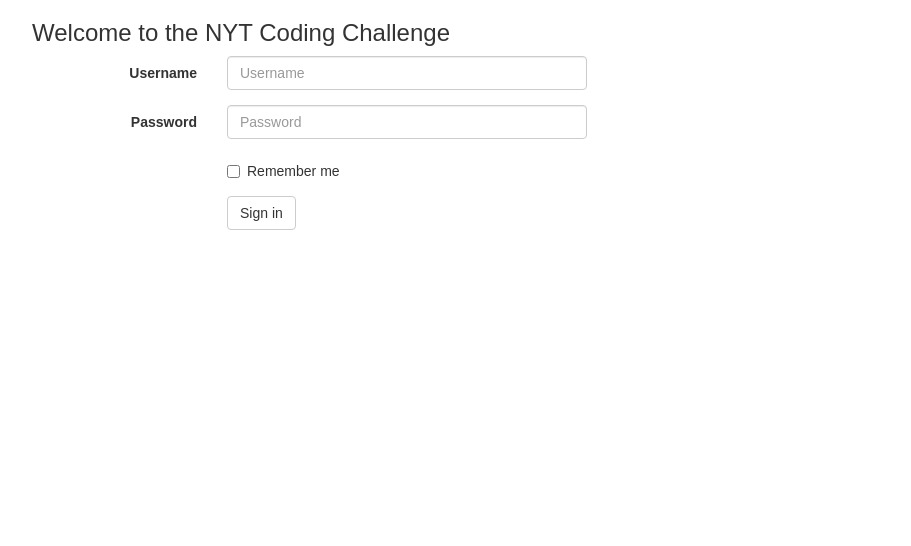
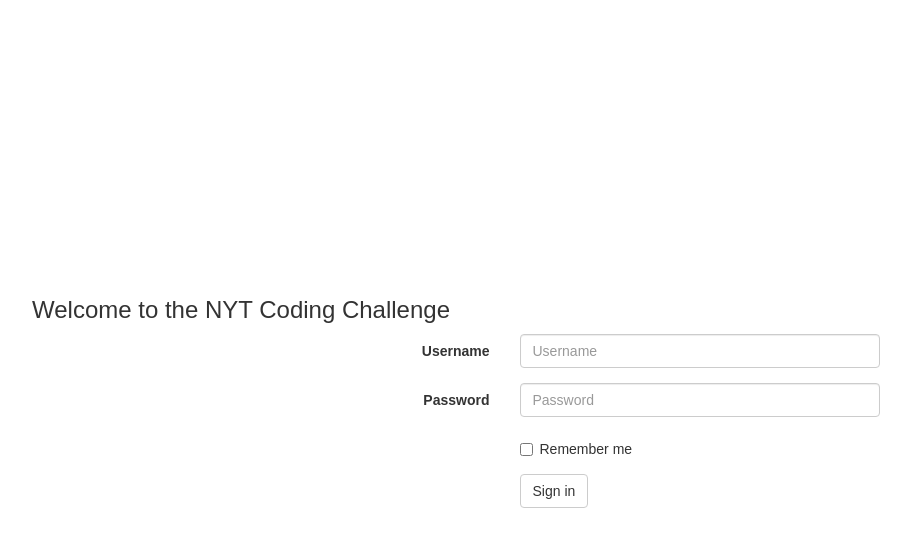
Before and after one commit to caitp222/login-registration, a React (Create React App) app: page / in a window 1280 px wide. Shown: the top 546 px of the page, without its empty margins (38-949 px from the left). Built offline with nearby package versions, Linux system fonts and the light colour scheme.

Commit message:
Center form horiz and vertically, need to center headlines

```diff
--- a/src/components/FormEmailInput.js
+++ b/src/components/FormEmailInput.js
@@ -10,7 +10,7 @@
 
 const EmailInput = () => (
   <FormGroup controlId="formHorizontalEmail">
-    <Col componentClass={ControlLabel} sm={2}>
+    <Col componentClass={ControlLabel} sm={2} smOffset={3}>
       Email
     </Col>
     <Col sm={4}>
--- a/src/components/FormPasswordInput.js
+++ b/src/components/FormPasswordInput.js
@@ -10,7 +10,7 @@
 
 const PasswordInput = (props) => (
   <FormGroup controlId="formHorizontalPassword">
-    <Col componentClass={ControlLabel} sm={2}>
+    <Col componentClass={ControlLabel} sm={2} smOffset={3}>
       Password
     </Col>
     <Col sm={4}>
--- a/src/components/FormTextInput.js
+++ b/src/components/FormTextInput.js
@@ -10,7 +10,7 @@
 
 const TextInput = (props) => (
   <FormGroup controlId={ "formHorizontal" + props.input.replace(" ","") }>
-    <Col componentClass={ControlLabel} sm={2}>
+    <Col componentClass={ControlLabel} sm={2} smOffset={3}>
       { props.input }
     </Col>
     <Col sm={4}>
--- a/src/components/LoginForm.js
+++ b/src/components/LoginForm.js
@@ -16,21 +16,20 @@
 import PasswordInput from './FormPasswordInput'
 
 const LoginForm = () => (
-  <div>
+  <div className="form-wrapper">
+    <Form horizontal className="centered-form">
       <h3>Welcome to the NYT Coding Challenge</h3>
-    <div className="form-container">
-      <Form horizontal className="centered-form">
       <TextInput input={ "Username" }/>
       <PasswordInput />
 
       <FormGroup>
-          <Col smOffset={2} sm={10}>
+        <Col smOffset={5} sm={7}>
           <Checkbox>Remember me</Checkbox>
         </Col>
       </FormGroup>
 
       <FormGroup>
-          <Col smOffset={2} sm={10}>
+        <Col smOffset={5} sm={7}>
           <Button type="submit">
             Sign in
           </Button>
@@ -38,7 +37,6 @@
       </FormGroup>
     </Form>
   </div>
-  </div>
 )
 
 export default LoginForm;
--- a/src/components/RegisterForm.js
+++ b/src/components/RegisterForm.js
@@ -22,7 +22,7 @@
 import PasswordInput from './FormPasswordInput';
 
 const RegisterForm = () => (
-  <div>
+  <div className="form-wrapper">
     <Form horizontal className="centered-form">
       <h3>Register with the NYT Coding Challenge</h3>
       <TextInput input={ "First Name" }/>
@@ -32,7 +32,7 @@
       <PasswordInput />
 
       <FormGroup>
-        <Col smOffset={2} sm={10}>
+        <Col smOffset={5} sm={7}>
           <Button type="submit">
             Register
           </Button>
--- a/src/styles/App.css
+++ b/src/styles/App.css
@@ -27,9 +27,9 @@
   to { transform: rotate(360deg); }
 }
 
-.form-container {
+.form-wrapper {
   display: flex;
-  height: 100%;
+  height: 100vh;
 }
 
 .centered-form {
```
Lines whose indentation alone changed are shown as unchanged.
